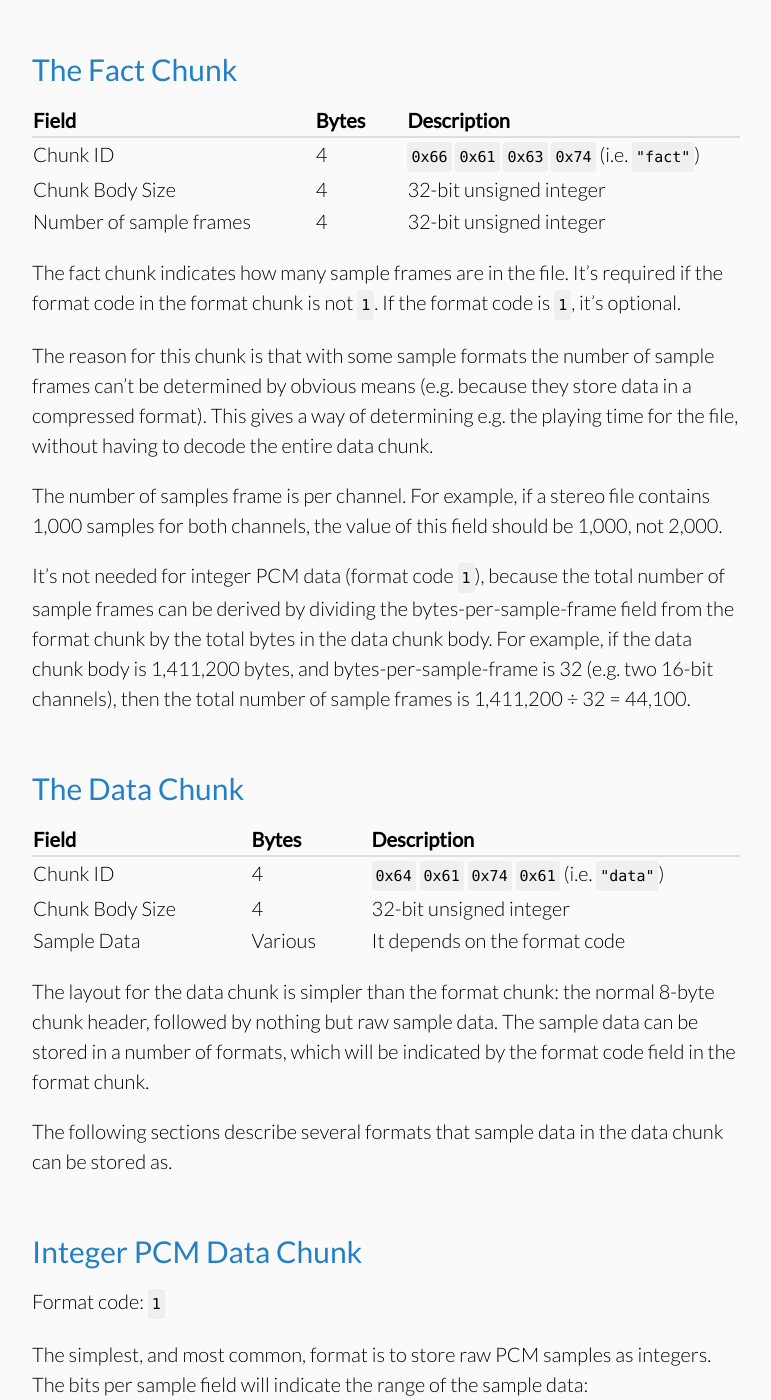
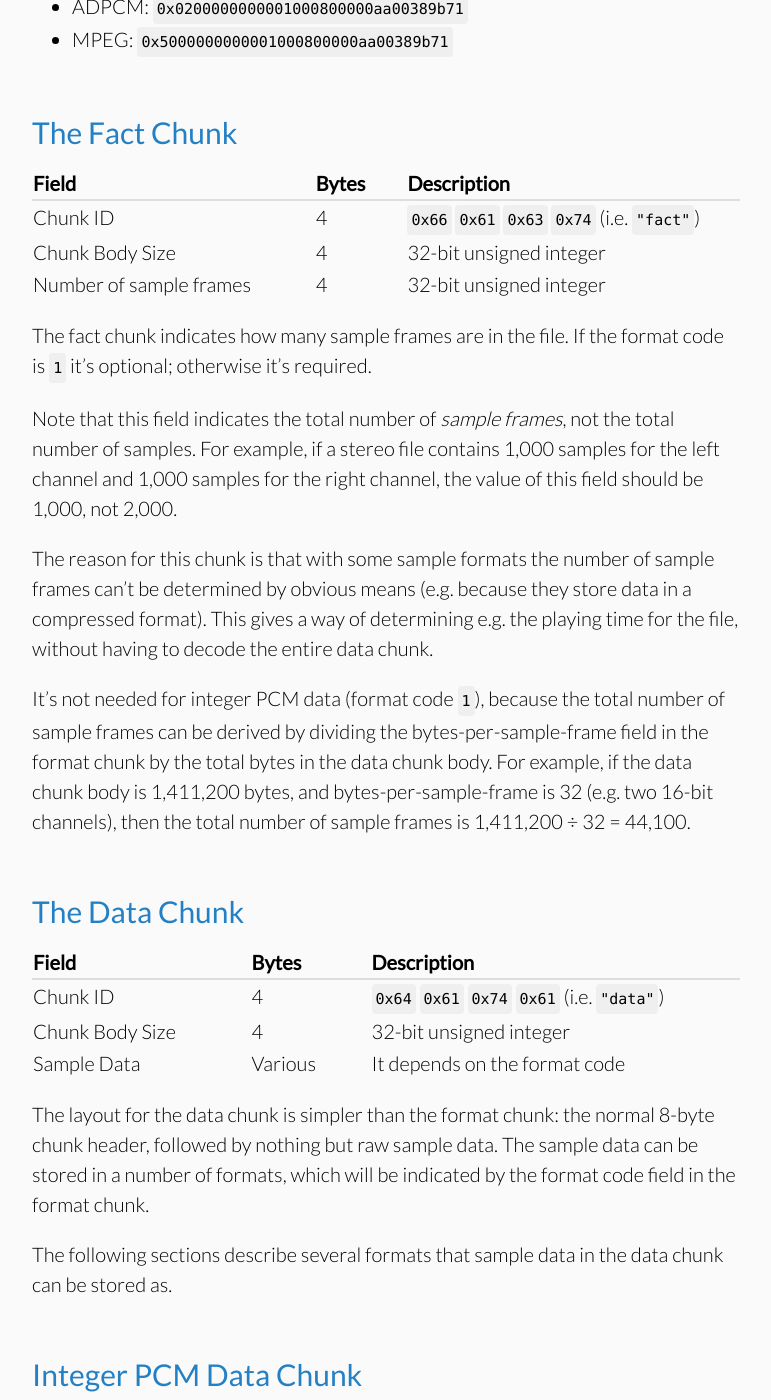
Before and after one commit to jstrait/wavefile, a Jekyll site: the page built from how_wave_files_work.html, in a window 1280 px wide and 1400 px high, scrolled down 7779 px. Shown: the whole window, without its empty margins (254-1025 px from the left). Built offline with Jekyll 4.4.1, drawn with Linux system fonts in a browser that asks for light colours; some web fonts are replaced; some of the changed text lies outside the part shown.

Commit message:
Various copy improvements on "Wave File Format" page

```diff
--- a/how_wave_files_work.html
+++ b/how_wave_files_work.html
@@ -17,7 +17,7 @@
 
   <h2>Wave Files Store Audio Data</h2>
   <p>Wave files are a container format that allows storing audio data in many formats. The most common sample format is <em>integer PCM</em>. This is raw, uncompressed sample data where each sample is an integer. (<em>PCM</em> stands for <em>pulse code modulation</em>). Similarly, PCM data can be defined using a floating point value for each sample, although this is technically considered a different audio format.</p>
-  <p>There are many other audio formats officially defined. Many are seemingly obsolete and unlikely to be encounted in the wild.</p>
+  <p>There are many other audio formats officially defined. However, most are rare or obsolete and unlikely to be encountered.</p>
   <p>Currently, the WaveFile gem supports these sample formats:</p>
   <ul>
     <li>Integer PCM at 8, 16, 24, or 32 bits per sample (format code <code>1</code>)</li>
@@ -29,7 +29,7 @@
   <p>Back in the late 80s Electronic Arts came up with a general container file format that could be used to store different types of data &ndash; audio, graphics, etc. It was called <em>IFF</em>, for <em>Interchange File Format</em>. Microsoft then took this format, switched the byte order to <a href="https://en.wikipedia.org/wiki/Endianness">little-endian</a> to match Intel processors, and dubbed it <em>RIFF (Resource Interchange File Format</em>). Many of the venerable Microsoft multimedia file formats are stored as RIFF files, including <code>*.rtf</code> (&ldquo;rich text format&rdquo;, a WYSIWYG text format), <code>*.avi</code> (a basically obsolete movie format), and of course, <code>*.wav</code>.</p>
   <p>As mentioned above, all multi-byte numbers in a RIFF file are stored as <a href="https://en.wikipedia.org/wiki/Endianness">little-endian</a>. (Some non-numeric data is stored as a sequence of bytes, in which endianness isn&rsquo;t relevant per se).</p>
   <h2>RIFF Files Contain &ldquo;Chunks&rdquo;</h2>
-  <p>An IFF file, and therefore a RIFF file, is broken up into several &ldquo;chunks&rdquo; of data. Each chunk has an 8-byte header containing a 4-byte identifier code, and a 4-byte size field.</p>
+  <p>An IFF file, and therefore a RIFF file, is broken up into several &ldquo;chunks&rdquo; of data. Each chunk starts with an 8-byte header containing a 4-byte identifier code, and a 4-byte size field.</p>
   <p>The identifier code, called a <a href="https://en.wikipedia.org/wiki/Fourcc">FourCC</a>, is a sequence of 4 bytes. When each byte is interpreted as an ASCII character, they typically form a human readable string. For example, <code>0x52</code> <code>0x49</code> <code>0x46</code> <code>0x46</code> (i.e. <code>"RIFF"</code>), or <code>0x64</code> <code>0x61</code> <code>0x74</code> <code>0x61</code> (i.e. <code>"data"</code>). Since this is a raw sequence of bytes, the characters are case-sensitive.</p>
   <p>The size field indicates the size of the chunk&rsquo;s body in bytes. The size does not include the 8-byte header. I.e., if a chunk consists of the 8-byte header plus 1,000 bytes of data, the size field will indicate 1,000, not 1,008. Chunks can internally contain nested sub-chunks, if the spec for that chunk allows it.</p>
   <p><span class="tag-important">Important!</span>If a chunk body is an odd number of bytes, it must be followed by a padding byte with value 0. In other words, a chunk must always occupy an even number of bytes in the file. The padding byte is <em>not</em> counted in the chunk size field. For example, if a chunk body is 17 bytes in size, the size ID field will be set to 17, but the actual chunk body will occupy 18 bytes (17 bytes of data followed by the padding byte).</p>
@@ -193,7 +193,7 @@
   <p>This field can be used to calculate the bytes per second field. Another possible use is for seeking around in a file. For example, if the bytes per sample frame is 32, then to seek forward 10 sample frames you need to seek forward 320 bytes.</p>
   <p>For PCM data, this field is essentially redundant since it can be calculated from the other fields. However, be sure to note the point of rounding bits per sample values to the nearest multiple of 8.</p>
   <p><strong>Bits per sample</strong> &ndash; For integer PCM data, typical values will be 8, 16, or 32. If the sample format doesn&rsquo;t require this field, it should be set to 0.</p>
-  <p><strong>Extension Size</strong> &ndash; This field should only be present if the format code is not <code>1</code>. This indicates the size of the extra fields in bytes. It does not include the bytes in this field itself. If the given sample format has no extra fields, then this field should be set to 0.</p>
+  <p><strong>Extension Size</strong> &ndash; This field should only be present if the format code is not <code>1</code>. This indicates the size of the extra fields in bytes. It does not include the bytes in this field itself. If the given sample format has no extra fields, then this field should still be present, but set to 0.</p>
   <p><strong>Extra Fields</strong> &ndash; It depends on the format code! The next sections describe the extra fields for a few audio formats.</p>
 
   <h2>Extra Format Fields for Floating Point</h2>
@@ -288,10 +288,10 @@
       </tr>
     </table>
   </div>
-  <p>The fact chunk indicates how many sample frames are in the file. It&rsquo;s required if the format code in the format chunk is not <code>1</code>. If the format code is <code>1</code>, it&rsquo;s optional.</p>
+  <p>The fact chunk indicates how many sample frames are in the file. If the format code is <code>1</code> it&rsquo;s optional; otherwise it&rsquo;s required.</p>
+    <p>Note that this field indicates the total number of <em>sample frames</em>, not the total number of samples. For example, if a stereo file contains 1,000 samples for the left channel and 1,000 samples for the right channel, the value of this field should be 1,000, not 2,000.</p>
   <p>The reason for this chunk is that with some sample formats the number of sample frames can&rsquo;t be determined by obvious means (e.g. because they store data in a compressed format). This gives a way of determining e.g. the playing time for the file, without having to decode the entire data chunk.</p>
-  <p>The number of samples frame is per channel. For example, if a stereo file contains 1,000 samples for both channels, the value of this field should be 1,000, not 2,000.</p>
-  <p>It&rsquo;s not needed for integer PCM data (format code <code>1</code>), because the total number of sample frames can be derived by dividing the bytes-per-sample-frame field from the format chunk by the total bytes in the data chunk body. For example, if the data chunk body is 1,411,200 bytes, and bytes-per-sample-frame is 32 (e.g. two 16-bit channels), then the total number of sample frames is 1,411,200 &div; 32 = 44,100.</p>
+  <p>It&rsquo;s not needed for integer PCM data (format code <code>1</code>), because the total number of sample frames can be derived by dividing the bytes-per-sample-frame field in the format chunk by the total bytes in the data chunk body. For example, if the data chunk body is 1,411,200 bytes, and bytes-per-sample-frame is 32 (e.g. two 16-bit channels), then the total number of sample frames is 1,411,200 &div; 32 = 44,100.</p>
 
   <h2>The Data Chunk</h2>
   <div class="scroll-x">
@@ -323,7 +323,7 @@
 
   <h2>Integer PCM Data Chunk</h2>
   <p>Format code: <code>1</code></p>
-  <p>The simplest, and most common, format is to store raw PCM samples as integers. The bits per sample field will indicate the range of the sample data:</p>
+  <p>This is the most common format, and consists of raw PCM samples as integers. The bits per sample field will indicate the range of the samples:</p>
   <div class="scroll-x">
     <table>
       <tr>
```
Also changed, not shown: other parts of how_wave_files_work.html (+1 -1 lines).
